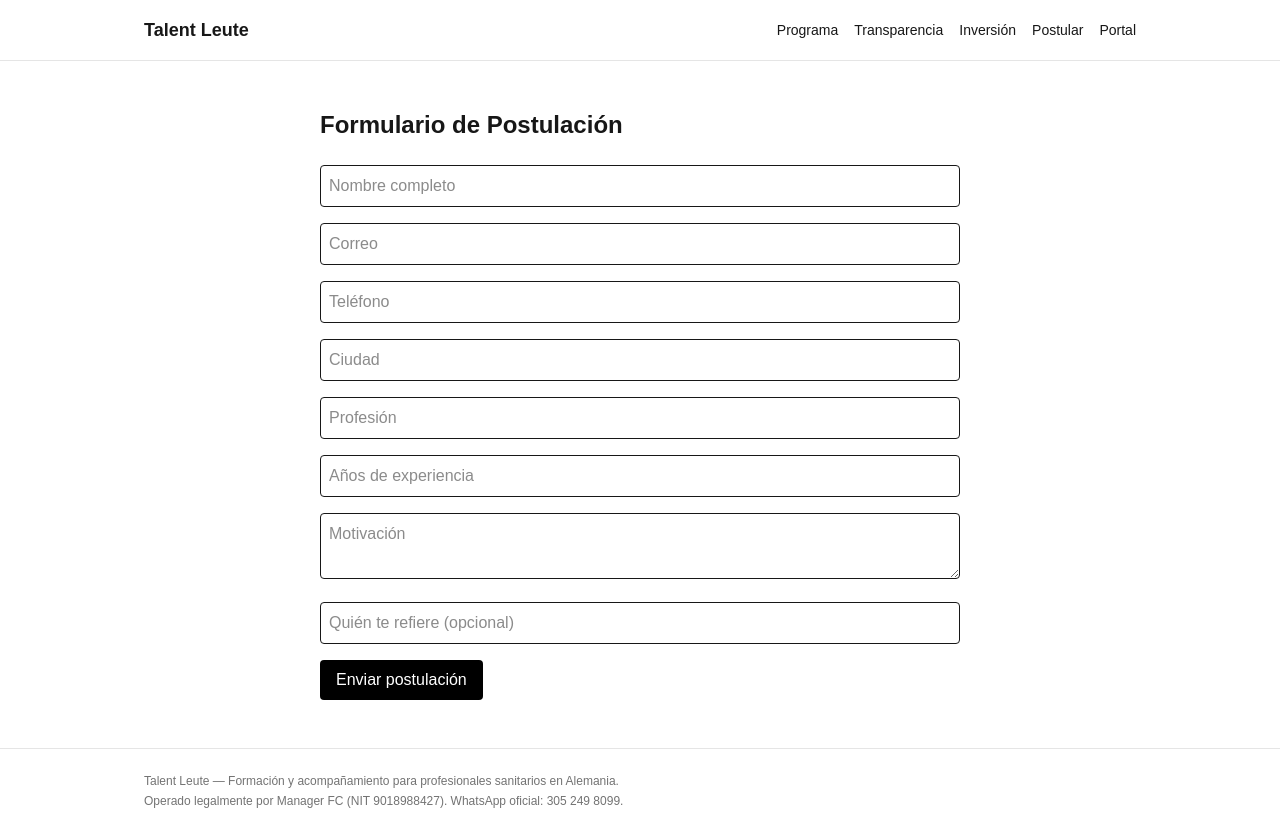
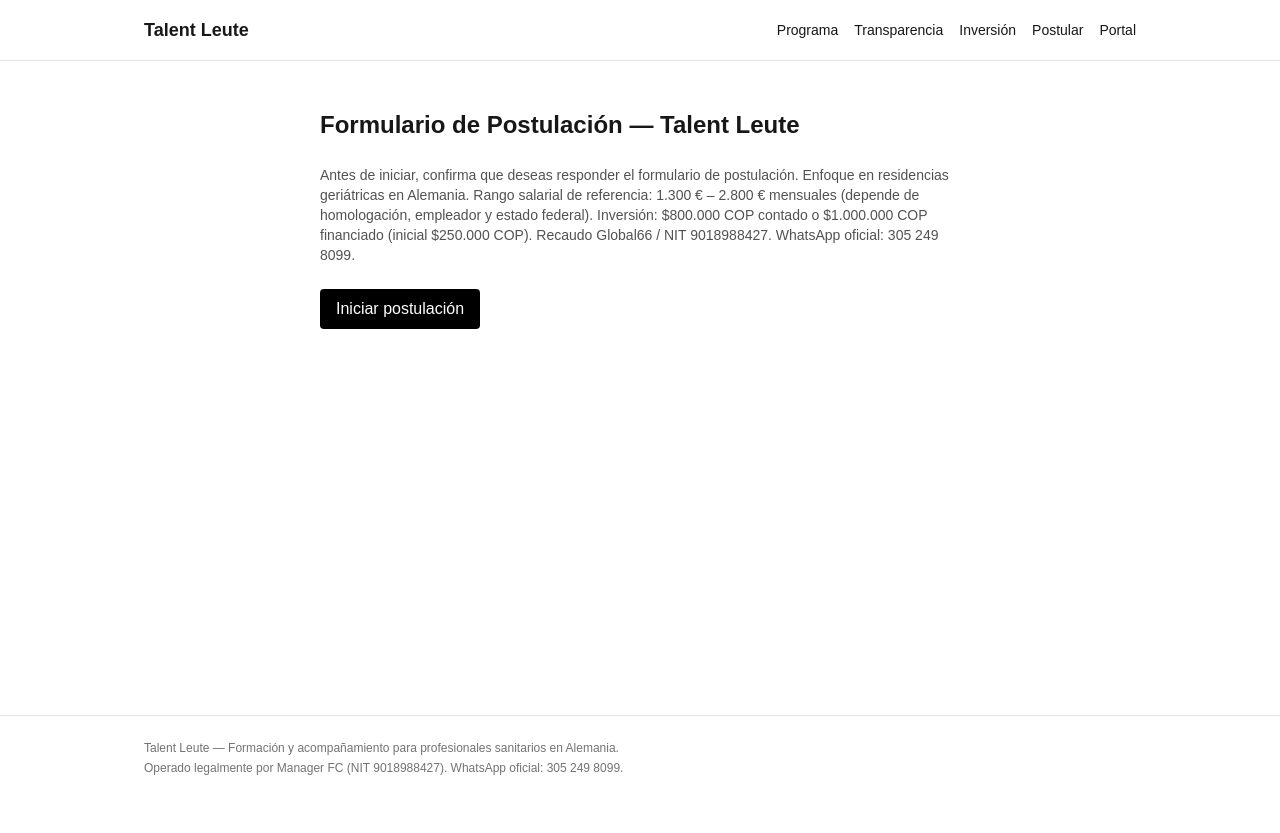
Before and after one commit to andreslenis/talent_leute, a Next.js app: page /postular in a window 1280 px wide. After the commit the page ends 800 px from the top, so only its background shows below. Built offline with nearby package versions, Linux system fonts and the light colour scheme.

Commit message:
feat: pantalla de confirmacion previa al formulario

```diff
--- a/src/app/postular/page.tsx
+++ b/src/app/postular/page.tsx
@@ -14,6 +14,7 @@ const schema = z.object({
 });
 
 export default function PostularPage() {
+  const [step, setStep] = useState<"intro" | "form">("intro");
   const [status, setStatus] = useState<string | null>(null);
   const [errors, setErrors] = useState<string | null>(null);
 
@@ -34,9 +35,32 @@ export default function PostularPage() {
     setStatus(res.ok ? "Postulación enviada." : "Error al enviar.");
   }
 
+  if (step === "intro") {
+    return (
+      <section className="mx-auto max-w-2xl px-4 py-12 space-y-6">
+        <h1 className="text-2xl font-bold">Formulario de Postulación — Talent Leute</h1>
+        <p className="text-sm text-neutral-600">
+          Antes de iniciar, confirma que deseas responder el formulario de postulación. Enfoque en residencias
+          geriátricas en Alemania. Rango salarial de referencia: 1.300 € – 2.800 € mensuales (depende de
+          homologación, empleador y estado federal). Inversión: $800.000 COP contado o $1.000.000 COP financiado
+          (inicial $250.000 COP). Recaudo Global66 / NIT 9018988427. WhatsApp oficial: 305 249 8099.
+        </p>
+        <button
+          onClick={() => setStep("form")}
+          className="rounded bg-black text-white px-4 py-2"
+        >
+          Iniciar postulación
+        </button>
+      </section>
+    );
+  }
+
   return (
     <section className="mx-auto max-w-2xl px-4 py-12">
       <h1 className="text-2xl font-bold">Formulario de Postulación</h1>
+      <button onClick={() => setStep("intro")} className="text-sm underline mb-4">
+        Volver
+      </button>
       <form onSubmit={onSubmit} className="mt-6 space-y-4">
         <input name="fullName" placeholder="Nombre completo" className="w-full border rounded p-2" required />
         <input name="email" type="email" placeholder="Correo" className="w-full border rounded p-2" required />
```
